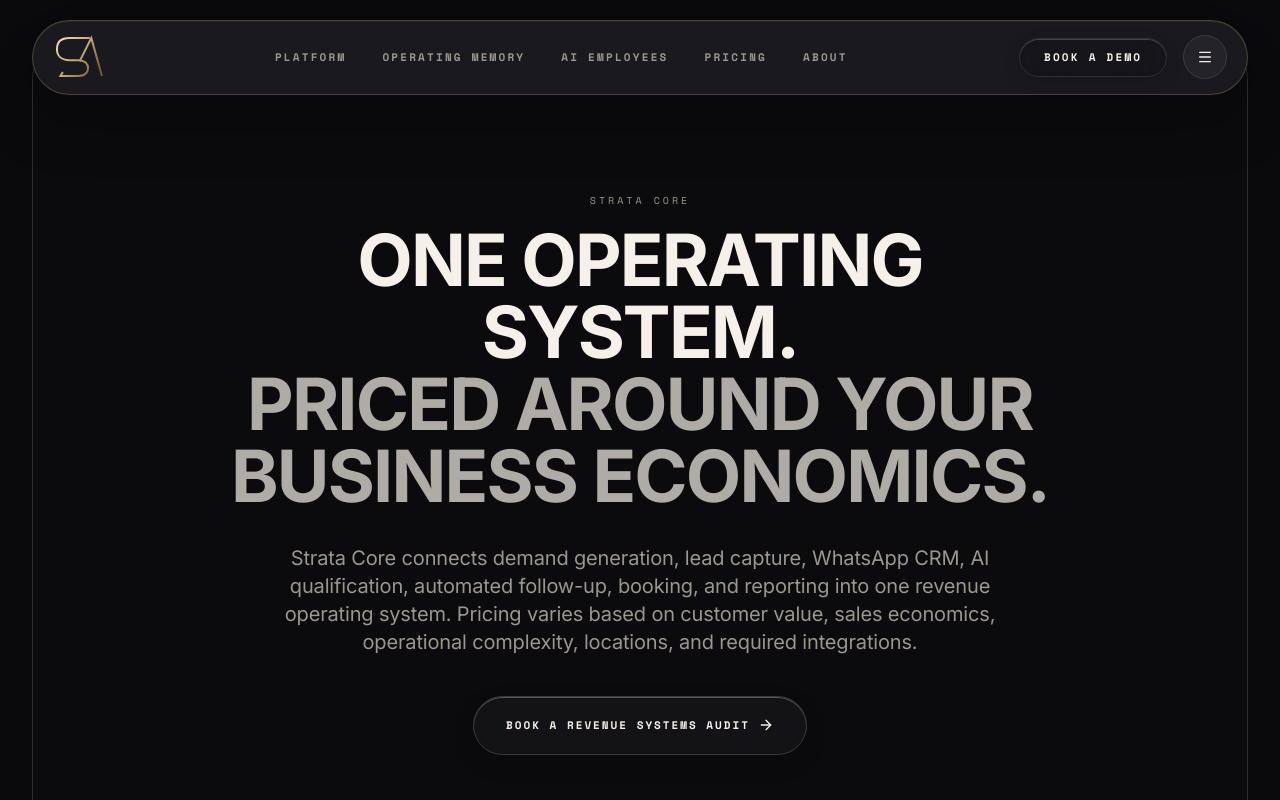
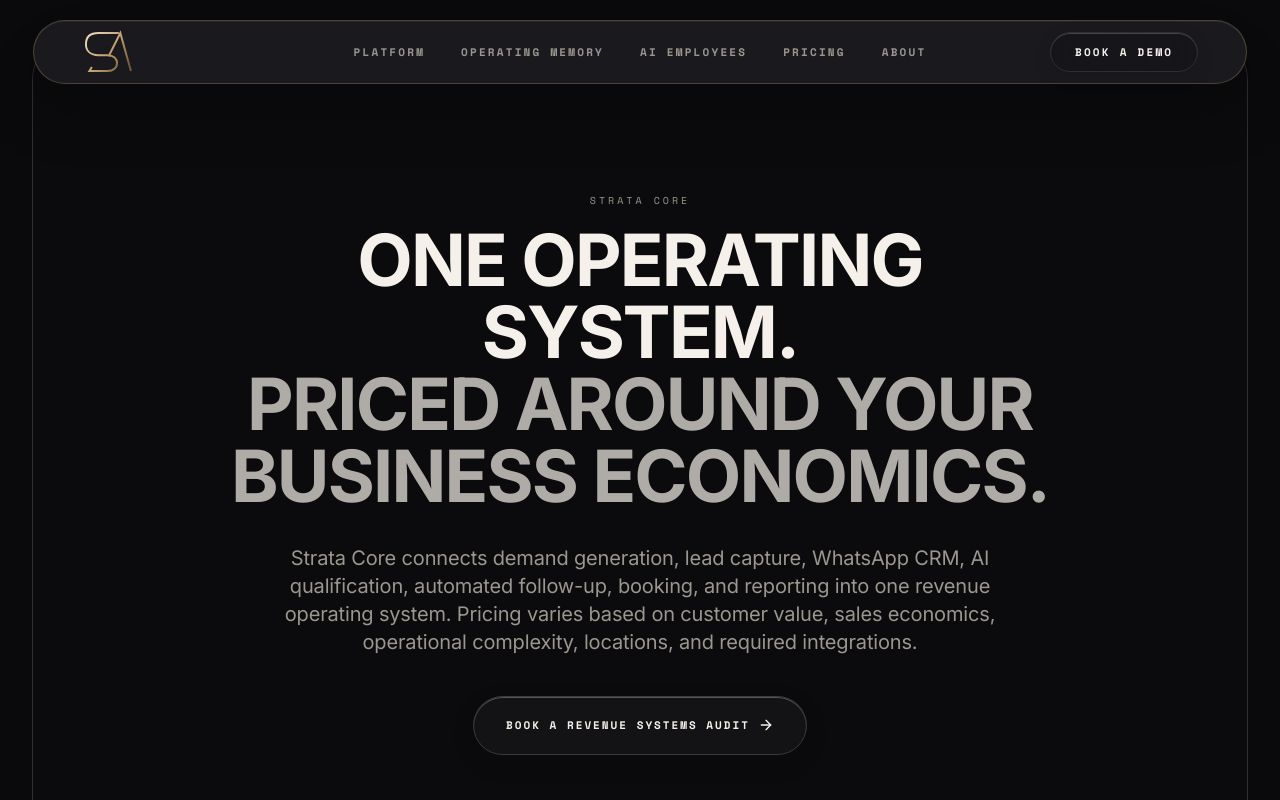
Before and after one commit to startasaasagency26-web/strata-web, a React (Vite) app: page /pricing in a window 1280 px wide. Shown: the top 800 px of the page. Built offline with nearby package versions, Linux system fonts and the light colour scheme.

Commit message:
phase-1-align-navigation-and-containers

```diff
--- a/src/components/Footer.tsx
+++ b/src/components/Footer.tsx
@@ -8,7 +8,7 @@
 export const Footer = () => {
   return (
     <footer className="bg-background pt-20 pb-10 mt-20 md:mx-6 mx-2 rounded-t-[32px] md:rounded-t-[48px]">
-      <div className="container mx-auto px-6 md:px-12">
+      <div className="mx-auto max-w-7xl px-5 sm:px-8 md:px-12">
         <div className="grid grid-cols-1 md:grid-cols-4 gap-12 md:gap-8 mb-16">
           <div className="md:col-span-1">
             <Link to="/">
--- a/src/components/Navbar.tsx
+++ b/src/components/Navbar.tsx
@@ -33,20 +33,20 @@
         initial={shouldReduceMotion ? false : { y: -24, opacity: 0 }}
         animate={{ y: 0, opacity: 1 }}
         transition={{ duration: shouldReduceMotion ? 0 : 0.4, ease: [0.22, 1, 0.36, 1] }}
-        className="fixed top-0 left-0 right-0 z-50 px-4 pt-4 md:px-8 md:pt-5"
+        className="fixed left-[calc(0.75rem+1px)] right-[calc(0.75rem+1px)] top-0 z-50 pt-4 md:left-[calc(1.5rem+1px)] md:right-[calc(1.5rem+1px)] md:pt-5 lg:left-[calc(2rem+1px)] lg:right-[calc(2rem+1px)]"
       >
         <div
           className={cn(
             // Raised navigation surface with a restrained gold rim.
-            "relative mx-auto flex items-center justify-between w-full max-w-[1800px] rounded-full px-4 md:px-5 transition-all duration-500",
+            "relative mx-auto grid w-full max-w-7xl grid-cols-[1fr_auto_1fr] items-center rounded-full px-5 transition-[height] duration-500 sm:px-8 md:px-12",
             "bg-surface2",
             "border border-gold/30",
             "shadow-[0_18px_60px_rgb(var(--scrim)/0.36),inset_0_1px_0_rgb(var(--gold)/0.08)]",
-            isScrolled ? "py-2" : "py-3",
+            isScrolled ? "h-[var(--nav-height-scrolled)]" : "h-[var(--nav-height)]",
           )}
         >
           {/* Logo */}
-          <div className="flex-shrink-0 flex items-center">
+          <div className="flex min-w-0 items-center justify-self-start">
             <Link
               to="/"
               className="flex items-center group rounded-full outline-none focus-visible:ring-2 focus-visible:ring-focus focus-visible:ring-offset-2 focus-visible:ring-offset-focusOffset"
@@ -66,7 +66,7 @@
 
           {/* Desktop Nav */}
           <nav
-            className="hidden xl:flex flex-1 items-center justify-center px-4 min-w-0"
+            className="hidden min-w-0 items-center justify-center px-4 xl:flex"
             aria-label="Main navigation"
           >
             <ul className="flex items-center gap-1 p-1">
@@ -91,12 +91,12 @@
           </nav>
 
           {/* Right — CTA + hamburger */}
-          <div className="flex-shrink-0 flex items-center justify-end gap-2 md:gap-3">
+          <div className="flex min-w-0 items-center justify-end gap-2 justify-self-end md:gap-3">
             <Button
               asChild
               variant="glass"
               size="sm"
-              className="hidden lg:inline-flex rounded-full text-[11px] font-mono font-bold tracking-[0.2em] px-6 h-auto py-2.5 whitespace-nowrap"
+              className="hidden h-10 rounded-full px-6 font-mono text-[11px] font-bold tracking-[0.2em] whitespace-nowrap xl:inline-flex"
             >
               <Link to={CONTACT.requestDemoPath}>BOOK A DEMO</Link>
             </Button>
@@ -106,7 +106,7 @@
               whileTap={shouldReduceMotion ? undefined : { scale: 0.88 }}
               transition={{ type: 'spring', stiffness: 280, damping: 20 }}
               onClick={() => setMobileMenuOpen(!mobileMenuOpen)}
-              className="w-11 h-11 rounded-full bg-surface3 border border-borderStrong text-text flex items-center justify-center hover:bg-gold/15 hover:text-gold focus-visible:outline-none focus-visible:ring-2 focus-visible:ring-focus focus-visible:ring-offset-2 focus-visible:ring-offset-focusOffset transition-colors duration-200 shrink-0 ml-1"
+              className="flex h-10 w-10 shrink-0 items-center justify-center rounded-full border border-borderStrong bg-surface3 text-text transition-colors duration-200 hover:bg-gold/15 hover:text-gold focus-visible:outline-none focus-visible:ring-2 focus-visible:ring-focus focus-visible:ring-offset-2 focus-visible:ring-offset-focusOffset xl:hidden"
               aria-label="Toggle Menu"
               aria-expanded={mobileMenuOpen}
             >
@@ -124,10 +124,10 @@
             animate={{ opacity: 1 }}
             exit={{ opacity: 0 }}
             transition={{ duration: shouldReduceMotion ? 0 : 0.25 }}
-            className="fixed inset-0 z-40 bg-void flex flex-col justify-center items-center px-6"
+            className="fixed bottom-0 left-[calc(0.75rem+1px)] right-[calc(0.75rem+1px)] top-[calc(var(--nav-height)+1rem)] z-40 flex flex-col justify-center bg-void xl:hidden md:left-[calc(1.5rem+1px)] md:right-[calc(1.5rem+1px)] md:top-[calc(var(--nav-height)+1.25rem)] lg:left-[calc(2rem+1px)] lg:right-[calc(2rem+1px)]"
           >
-            <nav aria-label="Mobile navigation">
-              <ul className="flex flex-col items-center gap-6 w-full">
+            <nav className="mx-auto w-full max-w-7xl px-5 sm:px-8 md:px-12" aria-label="Mobile navigation">
+              <ul className="flex w-full flex-col items-start gap-6">
                 {navLinks.map((link, idx) => (
                   <motion.li
                     key={link.name}
@@ -166,7 +166,7 @@
                   transition={{ duration: shouldReduceMotion ? 0 : 0.4, delay: shouldReduceMotion ? 0 : 0.4 }}
                   className="mt-2 w-full max-w-xs"
                 >
-                  <p className="text-center font-mono text-[11px] font-bold uppercase leading-relaxed tracking-[0.24em] text-muted">
+                  <p className="text-left font-mono text-[11px] font-bold uppercase leading-relaxed tracking-[0.24em] text-muted">
                     AI-Powered Business Infrastructure
                   </p>
                 </motion.li>
--- a/src/components/product/SectionShell.tsx
+++ b/src/components/product/SectionShell.tsx
@@ -17,7 +17,7 @@
   const headingId = `${id}-heading`;
 
   return (
-    <section id={id} aria-labelledby={headingId} className={`${tone === 'surface2' ? 'bg-surface2' : 'bg-surface'} scroll-mt-24 border-t border-line py-20 md:py-28`}>
+    <section id={id} aria-labelledby={headingId} className={`${tone === 'surface2' ? 'bg-surface2' : 'bg-surface'} scroll-mt-[var(--section-scroll-offset)] border-t border-line py-20 md:py-28`}>
       <motion.div
         initial={shouldReduceMotion ? false : { opacity: 0, y: 12 }}
         whileInView={{ opacity: 1, y: 0 }}
--- a/src/components/sections/Hero.tsx
+++ b/src/components/sections/Hero.tsx
@@ -20,10 +20,10 @@
     <section
       id="hero"
       aria-labelledby="hero-heading"
-      className="relative overflow-hidden px-5 pb-20 pt-32 sm:px-8 md:px-12 md:pb-28 md:pt-40"
+      className="relative scroll-mt-[var(--section-scroll-offset)] overflow-hidden pb-20 pt-32 md:pb-28 md:pt-40"
     >
       <div className="pointer-events-none absolute inset-0 bg-[radial-gradient(circle_at_50%_15%,rgb(var(--gold)/0.12),transparent_40%)]" aria-hidden="true" />
-      <div className="relative mx-auto max-w-6xl">
+      <div className="relative mx-auto max-w-7xl px-5 sm:px-8 md:px-12">
         <div className="mx-auto max-w-4xl text-center">
           <motion.p {...fadeUp()} className="mb-5 font-mono text-[11px] font-bold uppercase tracking-[0.28em] text-accent">
             STRATA CORE · AI OPERATING LAYER
--- a/src/index.css
+++ b/src/index.css
@@ -6,6 +6,10 @@
 
 :root {
   color-scheme: dark;
+
+  --nav-height: 4rem;
+  --nav-height-scrolled: 3.5rem;
+  --section-scroll-offset: calc(var(--nav-height-scrolled) + 2.5rem);
 
   --void: 5 5 5;
   --canvas: 11 11 13;
```
